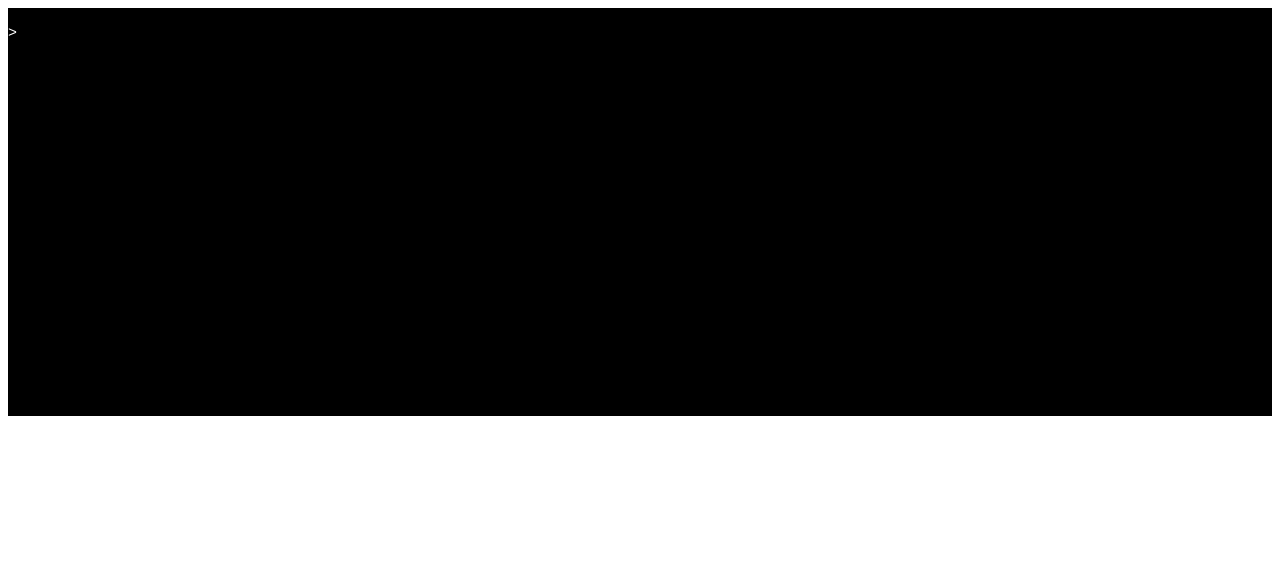
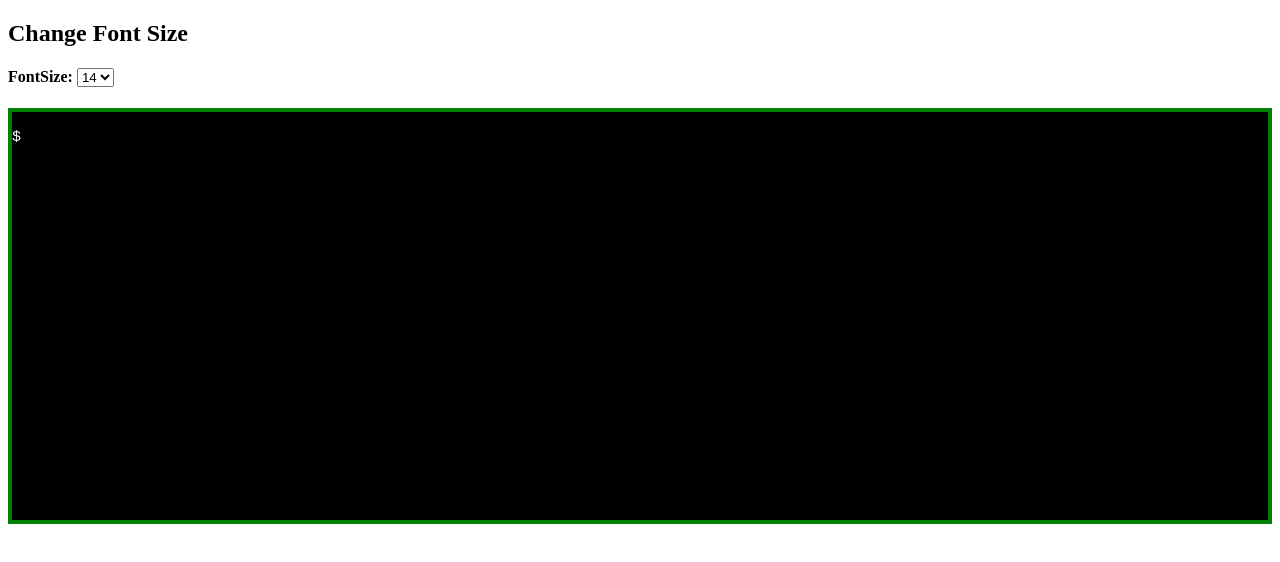
Before and after one commit to marcsosduma/simpleXterm, a website: page index.html in a window 1280 px wide. Drawn offline with Linux system fonts and the light colour scheme.

Commit message:
fontsize

```diff
--- a/client.js
+++ b/client.js
@@ -4,12 +4,32 @@ const socket = new WebSocket("ws://localhost:9050");
 var term = new window.Terminal({
     cursorBlink: false
 });
+const styles = {
+    fontFamily: "sans-serif",
+    textAlign: "center"
+  };
+
+
+fontSizeSelected = function() {
+    var e = document.getElementById("selFont");
+    var value = e.value;
+    //var text = e.options[e.selectedIndex].text;
+    term.setOption("fontSize", value);
+    term.refresh(0, term.rows - 1);
+};
+
 //term.loadAddon(fitAddon)
 term.open(document.getElementById('terminal'));
 
 term.setOption("theme", {
       background: "black",
       foreground: "white",
+      fontSize: 14,
+      fontFamily: 'courier-new, courier, monospace',
+      cursor: "#41A863",
+      cols: 80,
+      rows: 40,
+      screenKeys: true,
     });
 term._core._inputHandler._coreService.isCursorHidden;
 
@@ -51,7 +71,7 @@ function send1(){
     socket.send('sleep 2041160180\n');
 }
 function prompt(term) {
-    term.write('\r\n>');
+    term.write('\r\n$');
    // setTimeout(send1, 1005 );
 }
 socket.onmessage = (event) => {
--- /dev/null
+++ b/css/default_index.css
@@ -0,0 +1,8 @@
+.xterm-helper-textarea {
+    opacity: 1 !important;
+    border: 1px solid red !important;
+  }
+
+  #terminal {
+    border: 4px solid green;
+  }
--- a/index.html
+++ b/index.html
@@ -3,10 +3,22 @@
     <head>
       <link href="css/xterm.min.css" rel="stylesheet" type="text/css"/>
       <link href="css/fullscreen.min.css" rel="stylesheet" type="text/css"/>
+      <link href="css/default_index.css" rel="stylesheet" type="text/css"/>
       <script src="js/xterm.min.js"></script>
       <script src="js/xterm-addon-fit.min.js"></script>
     </head>
     <body>
+      <div id="root">
+          <h2>Change Font Size</h2>
+          <h4>
+            FontSize:
+            <select id="selFont" onChange="fontSizeSelected()">
+                <option value=14>14</option>
+                <option value=18>18</option>
+                <option value=24>24</option>
+            </select>
+          </h4>
+      </div>
       <div id="terminal"></div>
     </head>
     </body>
```
